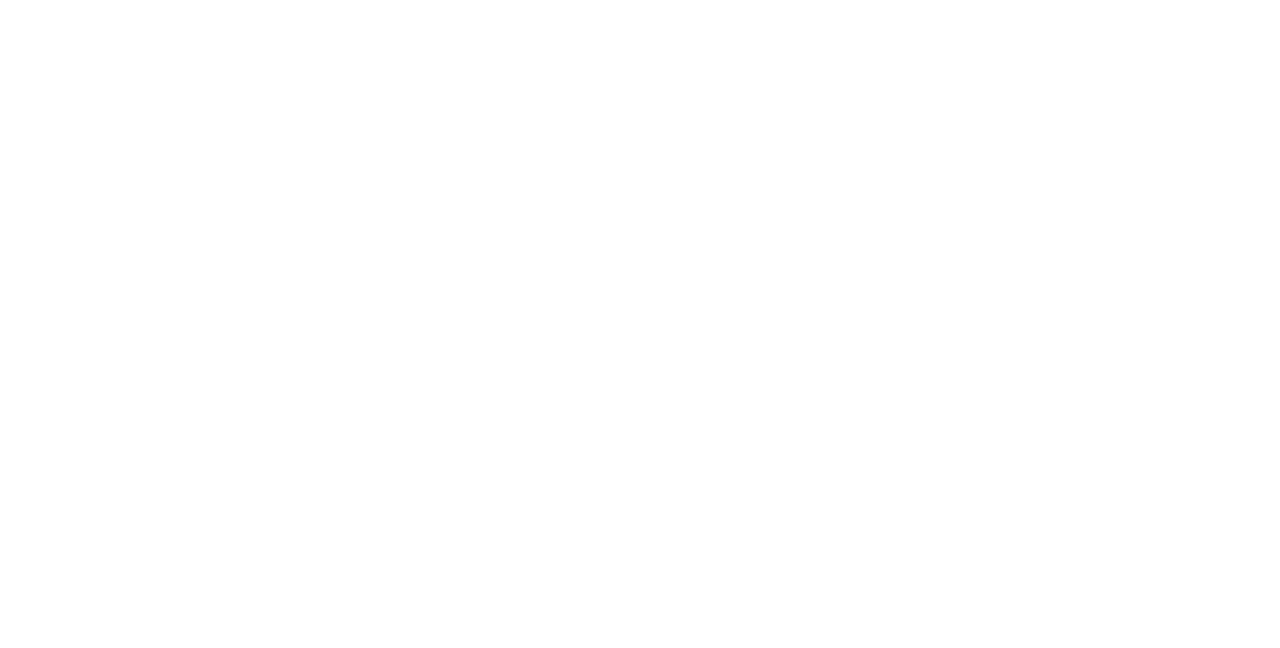
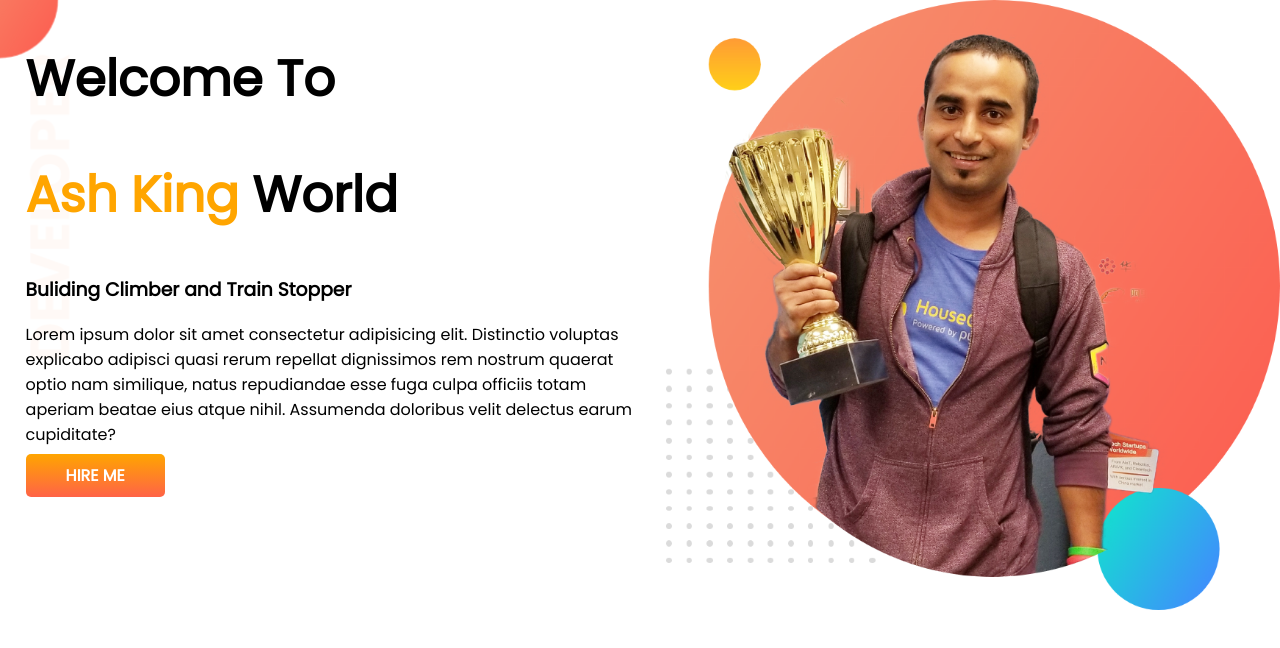
Before and after one commit to ash-haash/developer-portfolio, a plain HTML site: page index.html in a window 1280 px wide. Drawn offline with Linux system fonts and the light colour scheme.

Commit message:
top section added

```diff
--- a/index.html
+++ b/index.html
@@ -1,13 +1,33 @@
 <!DOCTYPE html>
 <html lang="en">
+
 <head>
     <meta charset="UTF-8">
     <meta http-equiv="X-UA-Compatible" content="IE=edge">
     <meta name="viewport" content="width=device-width, initial-scale=1.0">
     <title>Developer Portfolio</title>
+    <link rel="preconnect" href="https://fonts.googleapis.com">
+    <link rel="preconnect" href="https://fonts.gstatic.com" crossorigin>
+    <link href="https://fonts.googleapis.com/css2?family=Poppins:wght@200;400&display=swap" rel="stylesheet">
     <link rel="stylesheet" href="style.css">
 </head>
+
 <body>
+    <section class="top-banner">
+        <div class="half-width">
+            <h1>Welcome To</h1>
+            <h1><span class="orange-color">Ash King</span> World</h1>
+            <h3>Buliding Climber and Train Stopper</h3>
+            <p>Lorem ipsum dolor sit amet consectetur adipisicing elit. Distinctio voluptas explicabo adipisci quasi
+                rerum
+                repellat dignissimos rem nostrum quaerat optio nam similique, natus repudiandae esse fuga culpa officiis
+                totam aperiam beatae eius atque nihil. Assumenda doloribus velit delectus earum cupiditate?</p>
+            <a class="link-button" target="blank" href="https://www.google.com">HIRE ME</a>
+        </div>
+        <div class="half-width">
+            <img src="images/jhankar.png" alt="">
+        </div>
+    </section>
+</body>
 
-</body>
 </html>
--- a/style.css
+++ b/style.css
@@ -0,0 +1,33 @@
+body{
+    font-family: 'Poppins', sans-serif;
+    margin: 0;
+}
+h1{
+    font-size: 50px;
+}
+.orange-color{
+    color: orange;
+}
+section{
+    display: flex;
+}
+.half-width{
+    width: 50%;
+    padding-left: 2%;
+}
+.half-width img{
+    width: 100%;
+}
+.link-button{
+    text-decoration: none;
+    background-image: linear-gradient(orange, tomato);
+    padding: 10px 40px;
+    color: white;
+    border-radius: 5px;
+    font-weight: 700;
+
+}
+.top-banner{
+    background-image: url(images/top-banner.png);
+    background-repeat: no-repeat;
+}
```
Also changed, not shown: images/dream-bg.png (added), images/exp-bg.png (added), images/jhankar.png (added), images/jhankar2.png (added), images/my-bg.png (added), images/my-bg2.png (added), images/top-banner.png (added).
